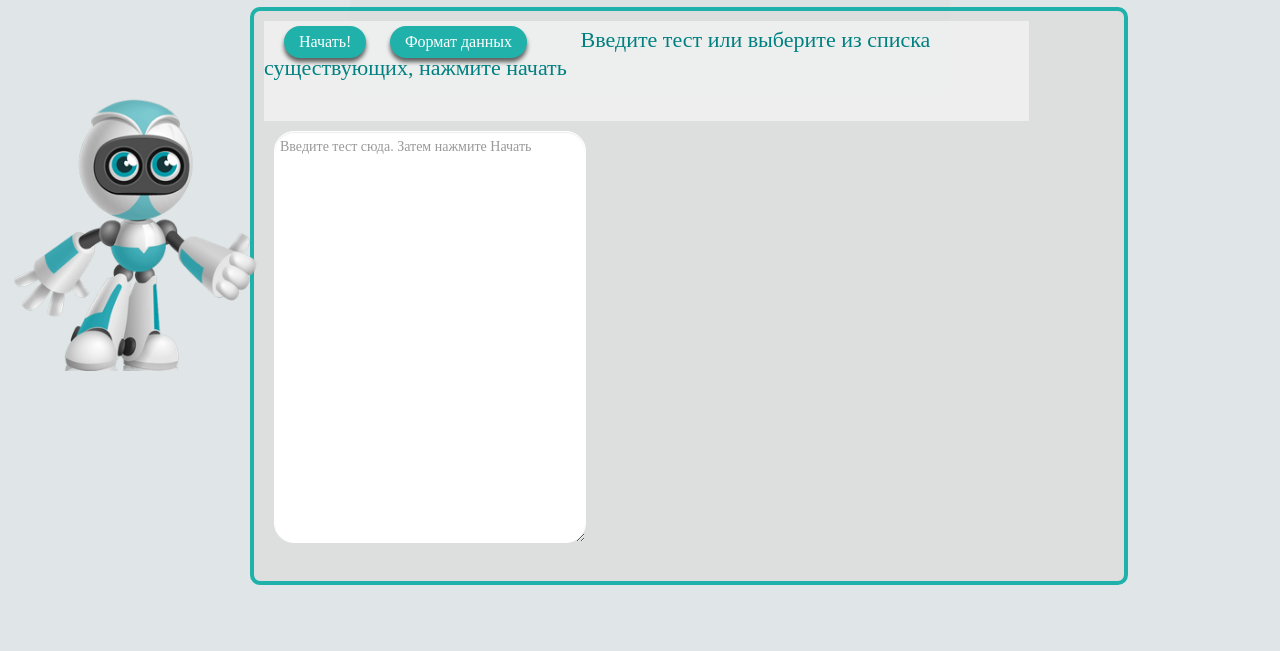
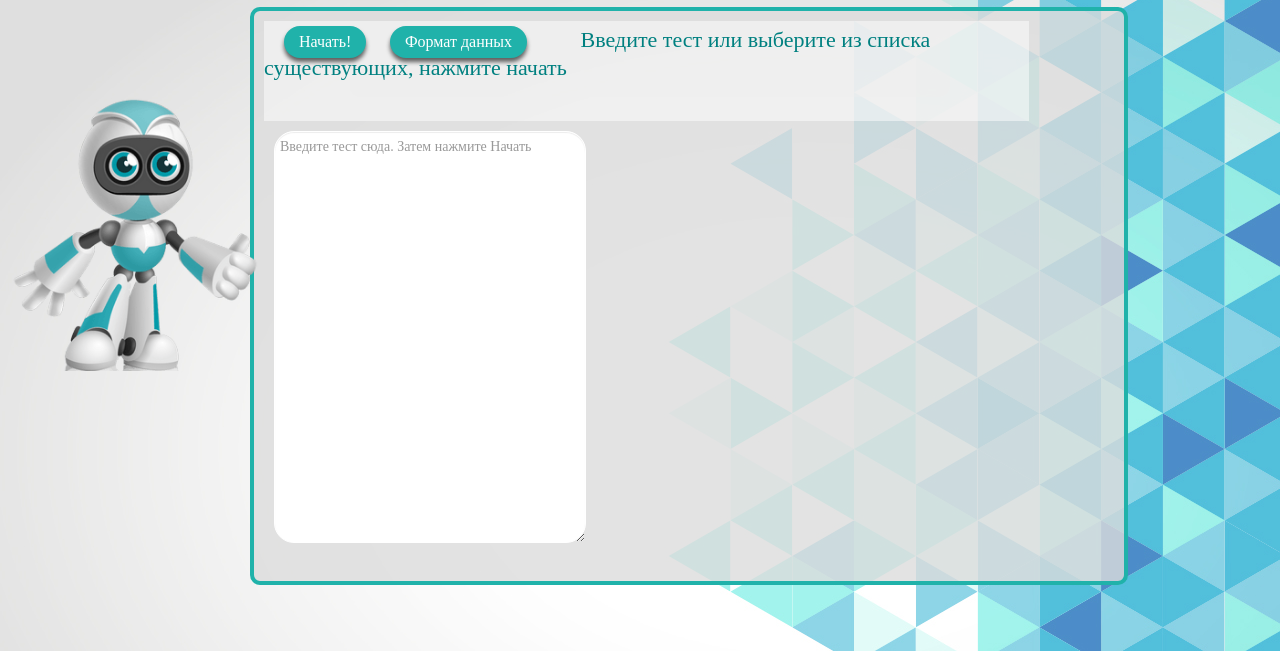
Before and after one commit to vetal16/Dia, a plain HTML site: page index.html in a window 1280 px wide. Shown: the part 149-800 px from the top of the page. Drawn offline with Linux system fonts and the light colour scheme.

Commit message:
Update index.html

```diff
--- a/index.html
+++ b/index.html
@@ -8,7 +8,9 @@
     <script type="text/javascript" src="http://yandex.st/jquery/1.8.3/jquery.min.js" media="screen"></script>
      <link href="css/bootstrap.min.css" rel="stylesheet" media="screen">
     <script  src="expert.js"></script>
-
+    <style>
+  body { background: url('85.jpg'); }
+</style>
 </head>
 <body class="b-page">
 <div class="tabbable">
```
